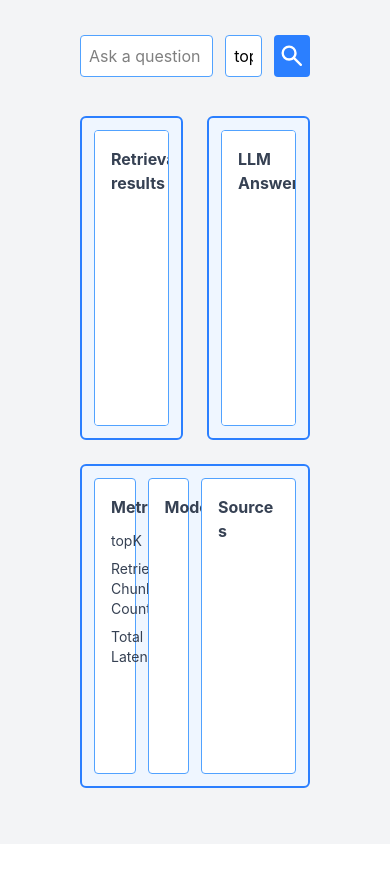
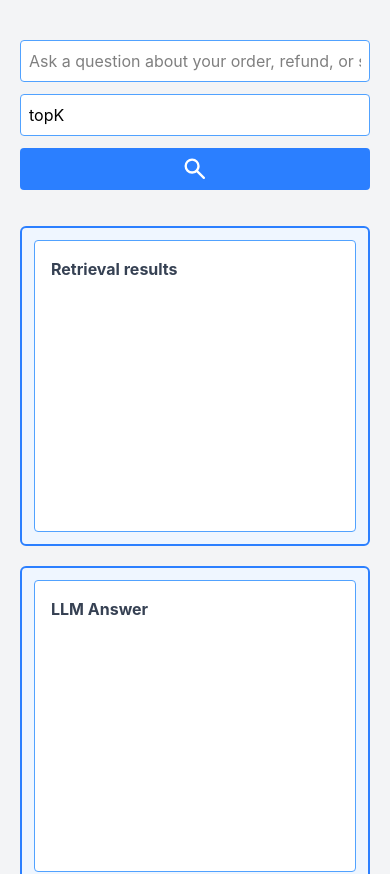
Before and after one commit to eobcre/bedrock-rag-project, a React (Vite) app in the folder frontend/: page / in a window 390 px wide. Shown: the top 874 px of the page. Before the commit the page ends 844 px from the top, so only its background shows below. Built offline with nearby package versions, Linux system fonts and the light colour scheme; some icons are missing.

Commit message:
feature: add responsive ui

```diff
--- a/frontend/src/App.tsx
+++ b/frontend/src/App.tsx
@@ -71,34 +71,31 @@ const App = () => {
   };
 
   return (
-    <div className="grid grid-cols-4 grid-rows-[60px_1fr_1fr] gap-6 bg-gray-100 px-20 pt-8 pb-14 h-screen">
+    <div className="md:grid md:grid-cols-4 md:grid-rows-[60px_1fr_1fr] md:gap-6 bg-gray-100 px-5 md:px-20 py-4 md:pt-8 md:pb-14 min-h-screen md:h-screen">
       {/* top */}
-      <section className="col-span-4 flex items-center">
-        <div className="grid grid-cols-5 gap-3 w-full">
-          <div className="col-span-3">
+      <section className="md:col-span-4 md:flex md:items-center py-6 md:py-0">
+        <div className="grid md:grid-cols-5 gap-3 w-full">
+          <div className="md:col-span-3">
             <Input query={query} onChange={setQuery} />
           </div>
           <Dropdown name="topK" value={topK} options={topKOptions} onChange={setTopK} />
           <button onClick={handleSendRag} className="bg-blue-500 text-white rounded cursor-pointer hover:opacity-70 transition-all duration-300 ease-out h-10.5">
             <Icon icon="material-symbols:search-rounded" className="mx-auto w-7 h-7" />
           </button>
-          <div className="col-span-5 -mt-2">{validationError && <span className="text-red-500 text-sm">{validationError}</span>}</div>
+          <div className="md:col-span-5 -mt-2">{validationError && <span className="text-red-500 text-sm">{validationError}</span>}</div>
         </div>
       </section>
-
       {/* middle 1 */}
-      <section className="col-span-2 section overflow-scroll">
+      <section className="md:col-span-2 section overflow-scroll mb-5 md:mb-0 h-80">
         <RetrievalSection retrievalData={ragData?.retrieveChunks ?? []} active={active} error={error} />
       </section>
-
       {/* middle 2 */}
-      <section className="col-span-2 section overflow-scroll">
+      <section className="col-span-1 md:col-span-2 section overflow-scroll mb-5 md:mb-0 h-80">
         <LLMAnswerSection answerData={ragData?.answer ?? ""} active={active} error={error} />
       </section>
-
       {/* bottom */}
-      <section className="col-span-4 section">
-        <div className="grid grid-cols-4 gap-3 h-full">
+      <section className="section md:col-span-4">
+        <div className="grid grid-cols-1 gap-3 h-full md:grid-cols-4">
           <div className="bottom">
             <Metrics
               metricsData={{
@@ -113,7 +110,7 @@ const App = () => {
           <div className="bottom">
             <Model modelData={ragData?.model ?? ""} active={active} error={error} />
           </div>
-          <div className="bottom col-span-2">
+          <div className="bottom md:col-span-2">
             <Sources srcData={ragData?.sources ?? []} active={active} error={error} />
           </div>
         </div>
--- a/frontend/src/index.css
+++ b/frontend/src/index.css
@@ -10,6 +10,6 @@
   }
 
   .bottom {
-    @apply border border-blue-400 bg-white rounded-sm p-4;
+    @apply border border-blue-400 bg-white rounded-sm p-4 h-80;
   }
 }
```
